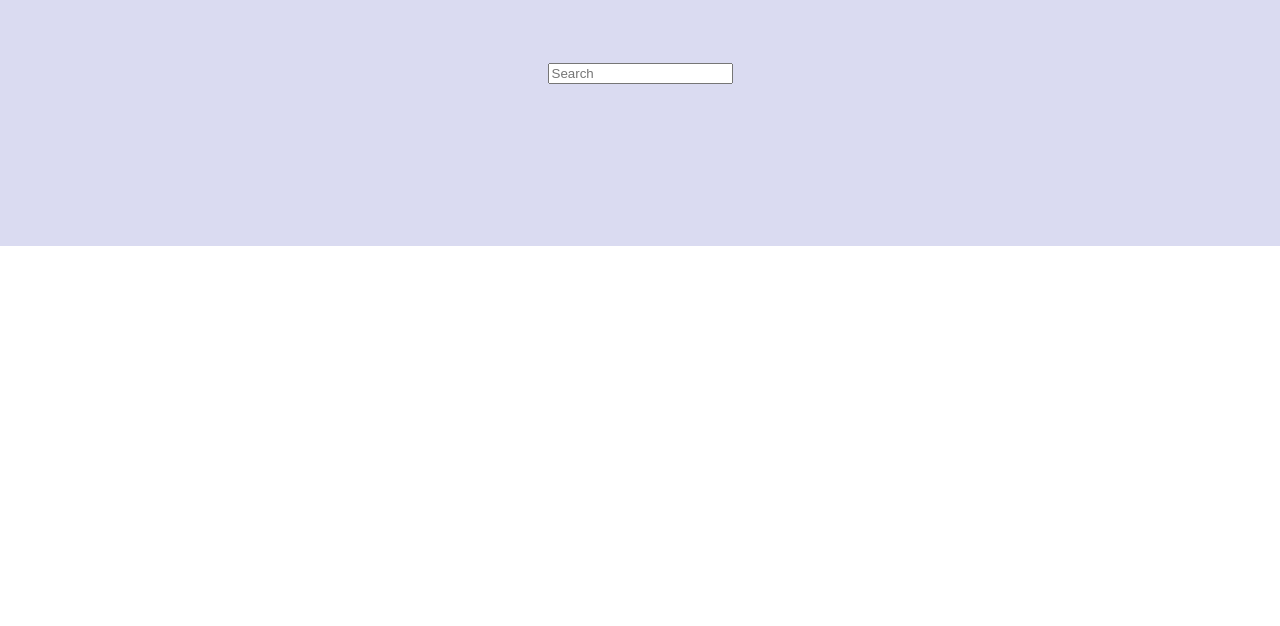
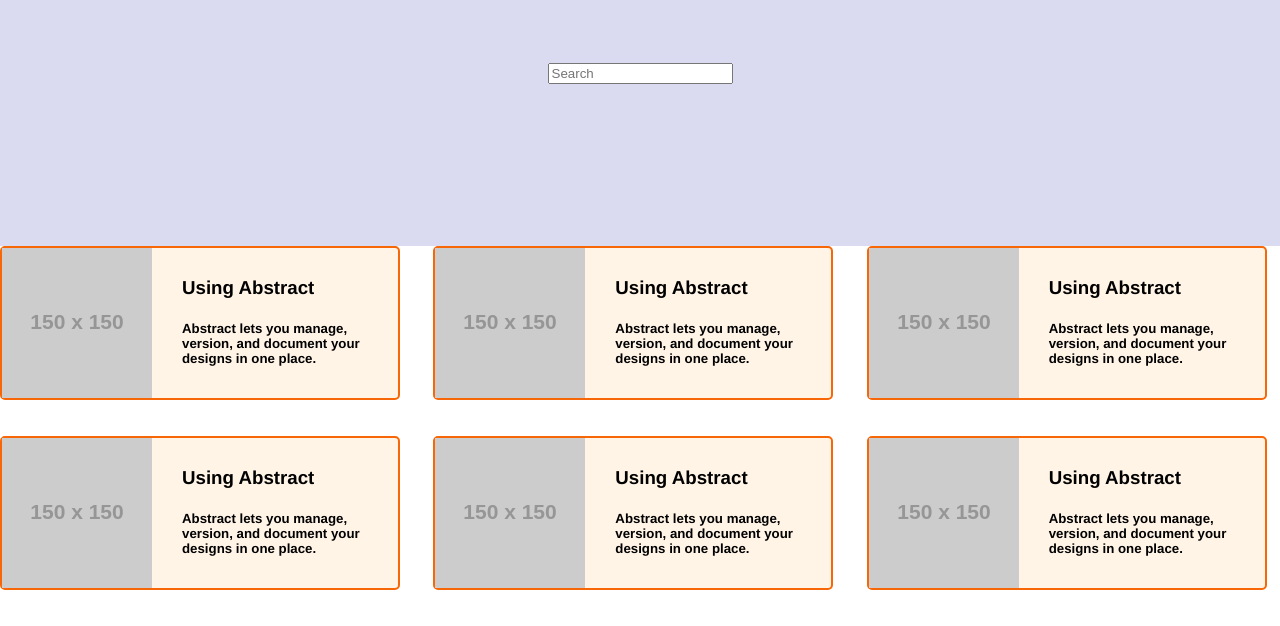
Before and after one commit to MariiaYesyp/SimpleSite, a plain HTML site: page index.html in a window 1280 px wide. Shown: the part 283-909 px from the top of the page. Before the commit the page ends 800 px from the top, so only its background shows below. Drawn offline with Linux system fonts and the light colour scheme; placeholder pictures from the web are drawn by us.

Commit message:
added grid

```diff
--- a/index.html
+++ b/index.html
@@ -54,5 +54,89 @@
             </div>
 
 
+
+  <div class="wrapper">
+    <ul>
+      <li class="card">
+        <div class="media">
+            <div class="image">
+              <img src="https://via.placeholder.com/150x150" alt="placeholder" />
+            </div>
+            <div class="text">
+                <h3>Using Abstract</h3>
+              <h5>Abstract lets you manage, version, and document your designs in one place.</h5>
+            </div>
+          </div>
+
+      </li>
+
+      <li class="card">
+        <div class="media">
+            <div class="image">
+              <img src="https://via.placeholder.com/150x150" alt="placeholder" />
+            </div>
+            <div class="text">
+                <h3>Using Abstract</h3>
+                <h5>Abstract lets you manage, version, and document your designs in one place.</h5>
+            </div>
+          </div>
+
+      </li>
+      <li class="card">
+        <div class="media">
+            <div class="image">
+              <img src="https://via.placeholder.com/150x150" alt="placeholder" />
+            </div>
+            <div class="text">
+                <h3>Using Abstract</h3>
+                <h5> Abstract lets you manage, version, and document your designs in one place.</h5>
+            </div>
+          </div>
+
+      </li>
+
+
+      <li class="card">
+        <div class="media">
+            <div class="image">
+              <img src="https://via.placeholder.com/150x150" alt="placeholder" />
+            </div>
+            <div class="text">
+                <h3>Using Abstract</h3>
+                <h5>Abstract lets you manage, version, and document your designs in one place.</h5>
+          </div>
+
+      </li>
+
+
+      <li class="card">
+        <div class="media">
+            <div class="image">
+              <img src="https://via.placeholder.com/150x150" alt="placeholder" />
+            </div>
+            <div class="text">
+                <h3>Using Abstract</h3>
+                <h5>Abstract lets you manage, version, and document your designs in one place.</h5>
+            </div>
+          </div>
+
+      </li>
+      <li class="card">
+        <div class="media">
+            <div class="image">
+              <img src="https://via.placeholder.com/150x150" alt="placeholder" />
+            </div>
+            <div class="text">
+                <h3>Using Abstract</h3>
+                <h5>Abstract lets you manage, version, and document your designs in one place.</h5>
+            </div>
+          </div>
+
+      </li>
+    </ul>
+  </div>
+
+
+
         </body>
         </html>
--- a/styles.css
+++ b/styles.css
@@ -145,3 +145,47 @@
     font-size: 50px;
 
 }
+.wrapper ul {
+    overflow: hidden;
+    margin: 0 -10px;
+    padding: 0;
+    list-style: none;
+  }
+  .wrapper li {
+    float: left;
+    width: calc(33.333333% - 20px);
+    margin: 0 10px 20px 10px;
+  }
+  * {
+    box-sizing: border-box;
+  }
+  img {
+    max-width: 100%;
+    display: block;
+  }
+  .media {
+    border: 2px solid #f76707;
+    border-radius: 5px;
+    background-color: #fff4e6;
+    max-width: 400px;
+    display: grid;
+    grid-template-columns: 1fr 2fr;
+    grid-template-areas: "img content";
+    margin-bottom: 1em;
+  }
+  .media::after {
+    content: "";
+    display: block;
+    clear: both;
+  }
+  .media .text {
+    padding: 10px;
+    align-self: end;
+  }
+
+  /* old code we can't remove */
+  .media .image {
+    float: left;
+    width: 150px;
+    margin-right: 20px;
+  }
```
